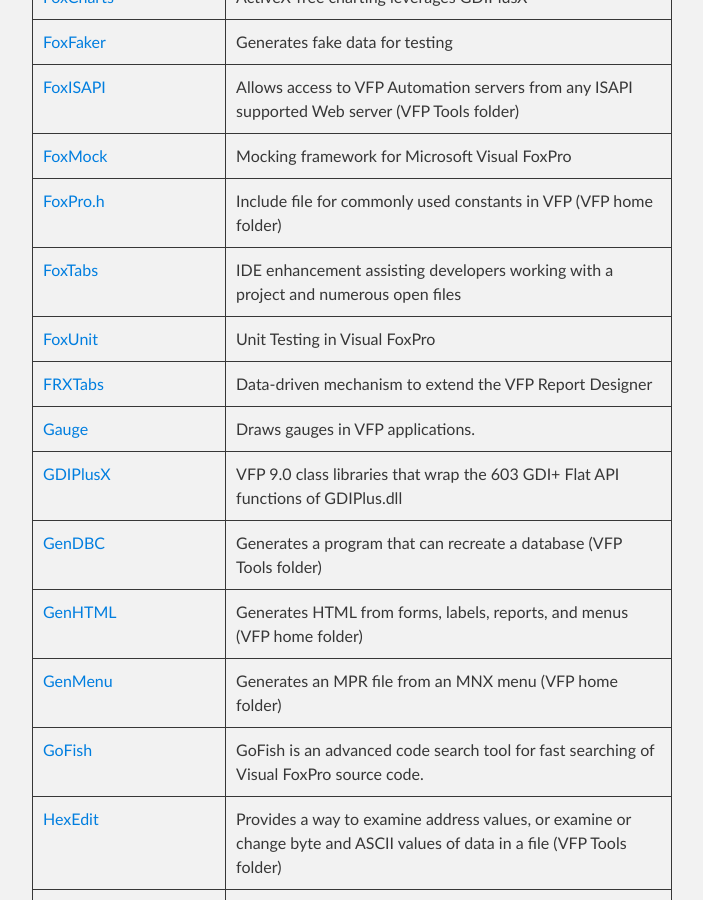
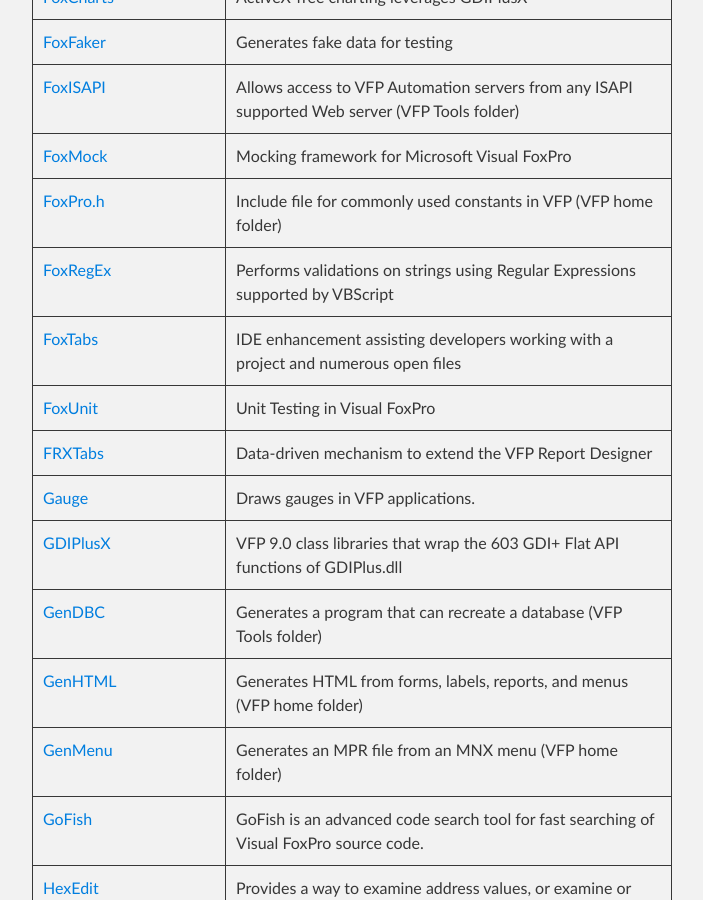
Before and after one commit to VFPX/VFPX.github.io, a Jekyll site: the page built from projects.md, in a window 1280 px wide and 900 px high, scrolled down 2382 px. Shown: the whole window, without its empty margins (288-991 px from the left). Built offline with Jekyll 4.4.1, drawn with Linux system fonts in a browser that asks for light colours; our own code applies the rules of GitHub Pages for plain Markdown files.

Commit message:
Added FoxRegEx project

```diff
--- a/_data/projects.json
+++ b/_data/projects.json
@@ -201,6 +201,12 @@
     "project": "FoxPro.h",
     "url": "https://github.com/VFPX/FoxProH",
     "description": "Include file for commonly used constants in VFP (VFP home folder)",
+    "state": "Production release"
+  },
+  {
+    "project": "FoxRegEx",
+    "url": "https://github.com/Irwin1985/FoxRegEx",
+    "description": "Performs validations on strings using Regular Expressions supported by VBScript",
     "state": "Production release"
   },
   {
```
